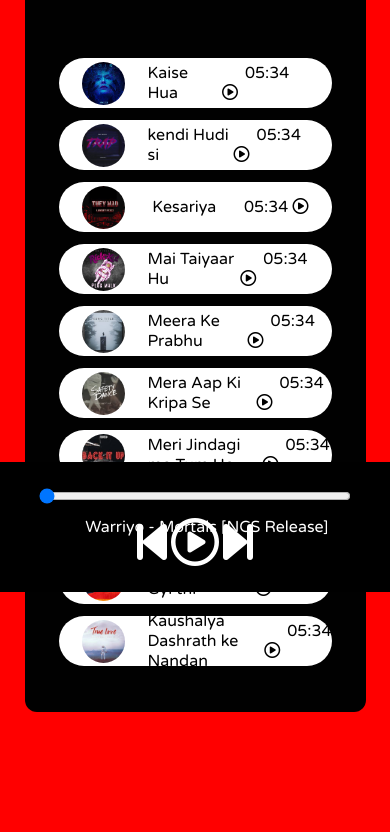
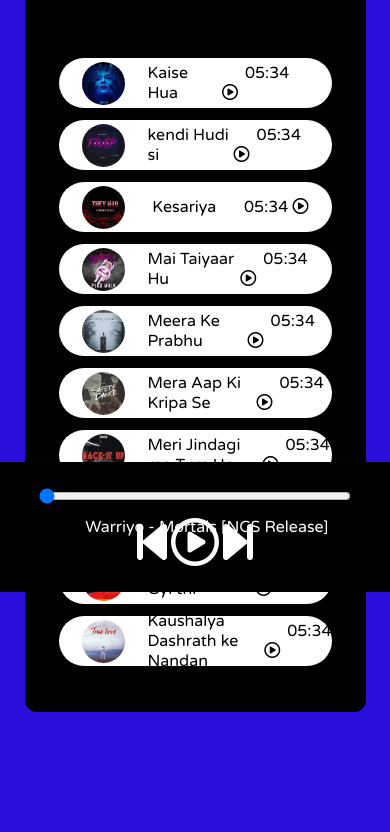
Before and after one commit to amreshkyadav998/Spotify-clone, a plain HTML site: page index.html in a window 390 px wide. Shown: the part 252-1084 px from the top of the page. Drawn offline with Linux system fonts and the light colour scheme.

Commit message:
Update style.css

```diff
--- a/style.css
+++ b/style.css
@@ -117,6 +117,6 @@ nav ul li{
 
 @media only screen and (max-width: 1100px) {
     body {
-      background-color: red;
+      background-color: rgb(41, 14, 220);
     }
   }
```
